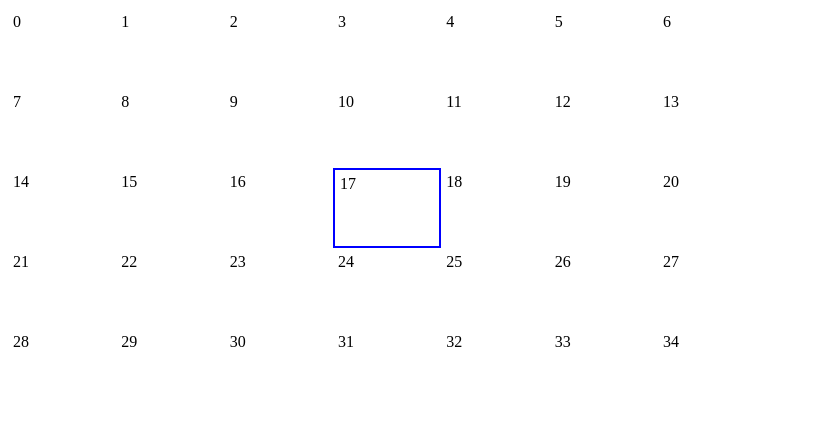
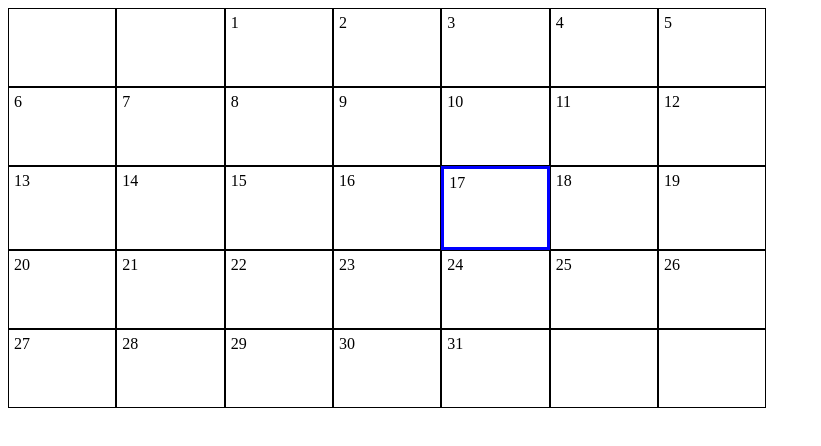
Before and after one commit to tmclean15/crossable-calendar, a React (Create React App) app: page / in a window 1280 px wide. Shown: the top 446 px of the page, without its empty margins (0-821 px from the left). Built offline with nearby package versions, Linux system fonts and the light colour scheme.

Commit message:
feat: populate calendar grid based on year, month

```diff
--- a/src/App.tsx
+++ b/src/App.tsx
@@ -36,7 +36,7 @@ const App: FC = () => {
   return (
     <StyledAppContainer className="App">
       <CrossableCalendar
-        month={12}
+        month={11}
         year={2020}
         day={17}
         onClickDay={handleClickDay}
--- a/src/CrossableCalendar/CrossableCalendar.tsx
+++ b/src/CrossableCalendar/CrossableCalendar.tsx
@@ -1,9 +1,11 @@
-import React, { FC } from 'react'
+import React, { FC, useMemo } from 'react'
 import styled from 'styled-components'
+
+import generateDaysInMonth from '../utils/generateDaysInMonth'
 
 import Day from './Day'
 
-interface Props {
+interface CrossableCalendarProps {
   month: number
   year: number
   day: number
@@ -11,26 +13,36 @@ interface Props {
   crossedDays: Set<number>
 }
 
-const Grid = styled.div`
+interface GridProps {
+  numDaysInGrid: number
+}
+
+const Grid = styled.div<GridProps>`
   height: 100%;
   width: 100%;
   display: grid;
   grid-template-columns: repeat(7, calc(100% / 7));
-  grid-template-rows: repeat(5, calc(100% / 5));
+  grid-template-rows: ${({ numDaysInGrid }) => {
+    const rows = numDaysInGrid % 7
+    return `repeat(${rows}, calc(100% / ${rows}))`
+  }};
   align-items: stretch;
 `
 
-const CrossableCalendar: FC<Props> = ({
+const CrossableCalendar: FC<CrossableCalendarProps> = ({
   month,
   year,
   day,
   onClickDay,
   crossedDays,
 }) => {
-  const arr: number[] = [...Array(35).keys()]
+  const arr: number[] = useMemo(() => generateDaysInMonth(month, year), [
+    month,
+    year,
+  ])
 
   return (
-    <Grid>
+    <Grid numDaysInGrid={arr.length}>
       {arr.map((n) => (
         <Day
           key={n}
--- a/src/CrossableCalendar/Day.tsx
+++ b/src/CrossableCalendar/Day.tsx
@@ -19,17 +19,26 @@ const StyledDay = styled.div<StyledDayProps>`
     padding: 5px;
   }
   background-color: ${(props) => (props.isCrossed ? 'red' : 'white')};
-  border: ${(props) => (props.isCurrentDay ? '2px solid blue' : 'none')};
+  border: ${(props) =>
+    props.isCurrentDay ? '3px solid blue' : '1px solid black'};
 `
 
 const Day: FC<DayProps> = ({ day, isCrossed, isCurrentDay, onClickDay }) => {
+  const handleClick = (event: React.MouseEvent<HTMLDivElement, MouseEvent>) => {
+    if (day === 0) {
+      event.preventDefault()
+      return
+    }
+    onClickDay(day)
+  }
+
   return (
     <StyledDay
       isCrossed={isCrossed}
       isCurrentDay={isCurrentDay}
-      onClick={() => onClickDay(day)}
+      onClick={handleClick}
     >
-      <div id="day">{day}</div>
+      <div id="day">{day === 0 ? null : day}</div>
     </StyledDay>
   )
 }
--- /dev/null
+++ b/src/utils/generateDaysInMonth.ts
@@ -0,0 +1,29 @@
+export default function generateDaysInMonth(
+  month: number,
+  year: number
+): number[] {
+  const daysInMonth: number[] = []
+
+  // the zero-based day of the week that the first day of the month is
+  const dayOfWeek = new Date(year, month).getDay()
+
+  // the number of days in the given month
+  const numDaysInMonth: number = new Date(year, month + 1, 0).getDate()
+
+  // Zeroes will refer to unused days in the calendar for the month
+  for (let i = 0; i < dayOfWeek; i++) {
+    daysInMonth.push(0)
+  }
+
+  for (let i = 1; i <= numDaysInMonth; i++) {
+    daysInMonth.push(i)
+  }
+
+  const remainingDaysInGrid = 7 - (daysInMonth.length % 7)
+
+  for (let i = 0; i < remainingDaysInGrid; i++) {
+    daysInMonth.push(0)
+  }
+
+  return daysInMonth
+}
```
